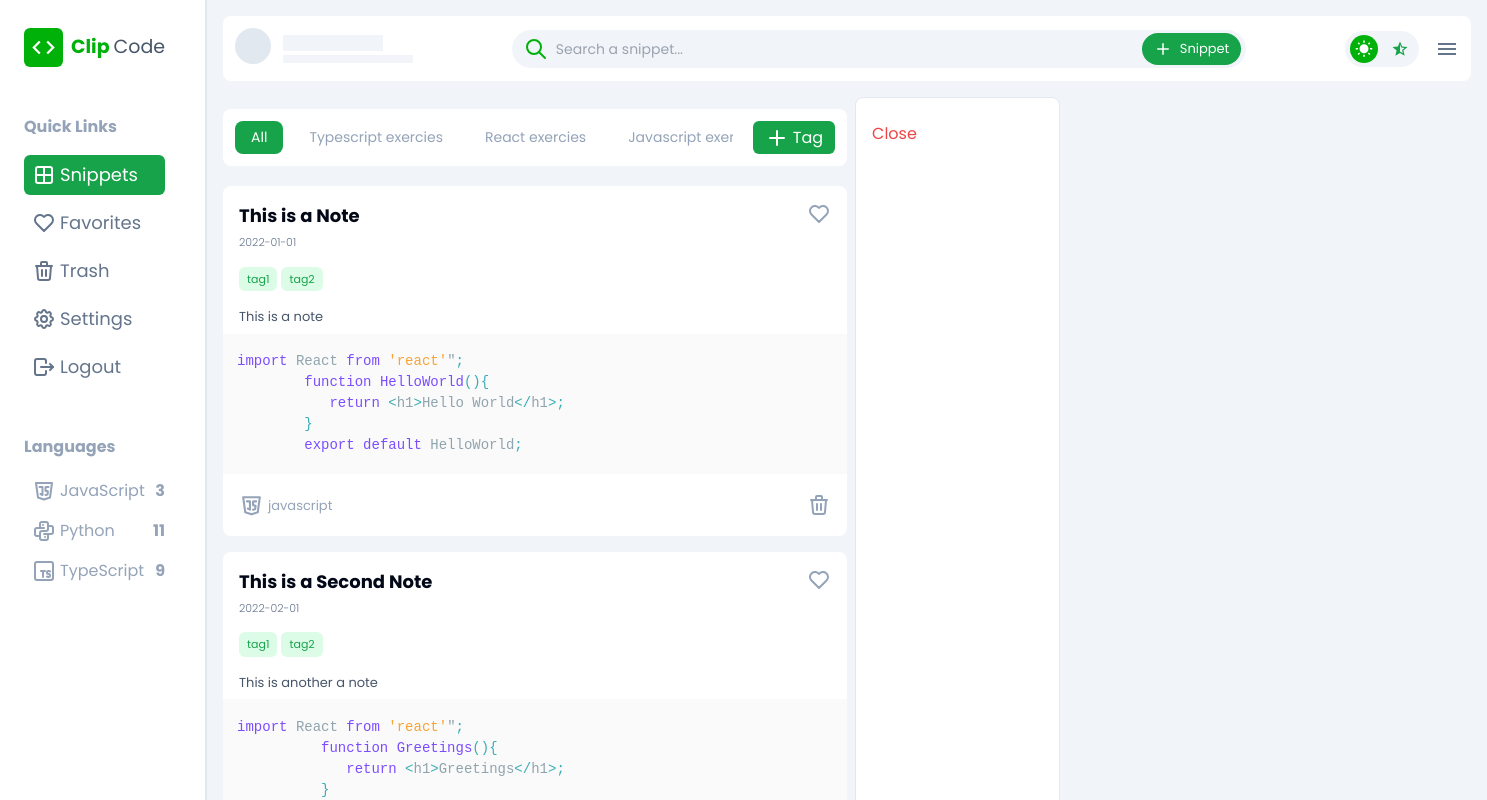
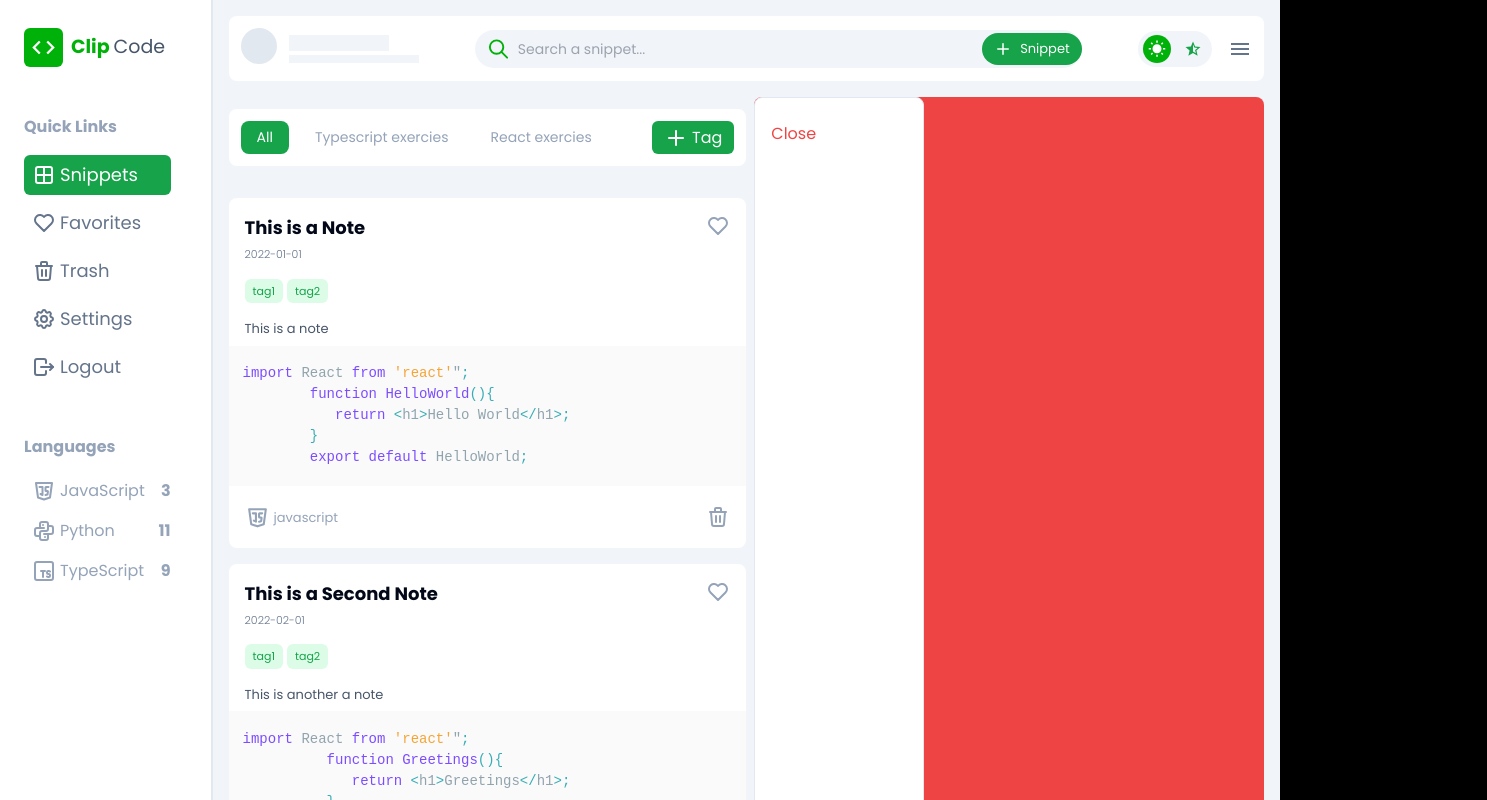
Before and after one commit to utsavpatel562/ClipCode, a Next.js app: page /my-notes in a window 1280 px wide. Both pictures are taken after a click on the element "This is a Note". Shown: the top 800 px of the page, 1487 px wide, since content can reach past the window. Built offline with nearby package versions, Linux system fonts and the light colour scheme; no server answers.

Commit message:
first commit

```diff
--- a/app/my-notes/components/ContentArea/ContentArea.tsx
+++ b/app/my-notes/components/ContentArea/ContentArea.tsx
@@ -18,7 +18,7 @@ export default function ContentArea() {
 
   return (
     <div
-      className={`w-full min-h-screen flex flex-col p-4 ${
+      className={`w-full min-h-screen flex flex-col p-4 overflow-hidden ${
         isDarkMode ? "bg-slate-950" : "bg-slate-100"
       }`}
     >
@@ -57,23 +57,21 @@ function NotesArea() {
     isMobileObject: { isMobile },
   } = useGlobalContext();
 
-  const contentNoteWidth = openContentNote
-    ? isMobile
-      ? "w-full"
-      : "w-1/2"
-    : "w-full";
-
   return (
-    <div className="flex flex-1 gap-2 mt-4">
+    <div className="flex flex-1 gap-2 mt-4 overflow-hidden">
       {/* Notes Section */}
-      <div className={`flex-1 ${contentNoteWidth}`}>
+      <div
+        className={`flex-1 ${
+          openContentNote ? "w-full md:w-1/2" : "w-full"
+        } flex flex-col`}
+      >
         <SwiperSelection />
         <AllNotesSection />
       </div>
 
       {/* Content Note Section */}
       {openContentNote && (
-        <div className={`flex-1 ${isMobile ? "w-full" : "w-1/2"} bg-slate-100`}>
+        <div className="hidden md:flex md:w-1/2 flex-col bg-red-500 rounded-lg w-[600px]">
           <ContentNote />
         </div>
       )}
--- a/app/my-notes/components/ContentNote/ContentNote.tsx
+++ b/app/my-notes/components/ContentNote/ContentNote.tsx
@@ -31,14 +31,14 @@ function ContentNote() {
 
   return (
     <div
-      className={`transition-transform duration-300 ease-in-out ${
+      className={`transition-transform duration-300 ease-in-out rounded-lg ${
         isMobile
           ? "w-full max-w-md absolute top-0 right-0 h-full"
           : "w-1/3 h-full"
       } ${openContentNote ? "block" : "hidden"}`}
     >
       <div
-        className={`border bg-white p-4 rounded-lg h-full ${
+        className={`border bg-white p-4 rounded-lg h-full w-[650px] ${
           isMobile ? "w-full" : "w-full"
         }`}
       >
--- a/app/my-notes/page.tsx
+++ b/app/my-notes/page.tsx
@@ -17,7 +17,7 @@ export default function Page() {
         isDarkMode ? "bg-slate-950 border-gray-900" : "bg-white border-gray-200"
       }`}
     >
-      <div className="w-[30%] border-r">
+      <div className="w-[20%] border-r">
         <Sidebar />
       </div>
       <ContentArea />
```
